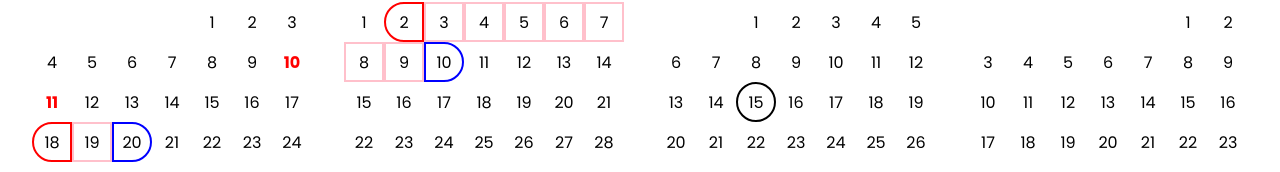
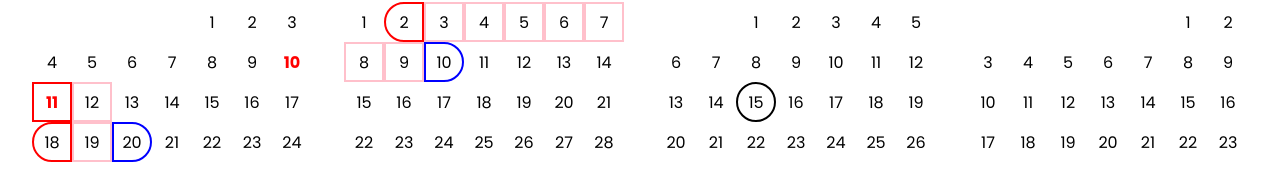
Before and after one commit to eduardouglas99/vacation-plan, a Next.js app: page / in a window 1280 px wide. Shown: the part 285-457 px from the top of the page. Built offline with nearby package versions, Linux system fonts and the light colour scheme.

Commit message:
created the logic to display info of days

```diff
--- a/src/components/calendar.tsx
+++ b/src/components/calendar.tsx
@@ -4,7 +4,7 @@ import { isSameMonth } from 'date-fns';
 import { pt } from 'date-fns/locale';
 import 'react-day-picker/dist/style.css';
 import styled from 'styled-components';
-import { eachDayOfInterval, addDays, subDays } from 'date-fns';
+import { eachDayOfInterval, addDays, subDays, isWithinInterval } from 'date-fns';
 
 type HolidaysPlanProps = {
     id: number,
@@ -29,49 +29,68 @@ export default function Calendar() {
     const data: HolidaysPlanProps[] = [
         {
             id: 0,
-            title: '',
-            description: '',
-            location: '',
-            date: new Date('2024-03-10T00:00:00.000Z')
+            title: 'Feriado ex 1',
+            description: 'feriado homenagem a fulano',
+            location: 'algarves',
+            date: new Date('2024-03-10T03:00:00.000Z')
         },
         {
             id: 1,
-            title: '',
-            description: '',
-            location: '',
-            date: new Date('2024-03-11T00:00:00.000Z')
+            title: 'feriado exemplo 2',
+            description: 'feriado dia das mulheres',
+            location: 'porto',
+            date: new Date('2024-03-11T03:00:00.000Z')
         }
     ]
 
     const holidaysRegister: HolidaysServiceProps[] = [
         {
             id: 0,
-            title: '',
-            name: '',
-            description: '',
+            title: 'ferias coletivas',
+            name: 'anselmo',
+            description: 'ex1',
             initialPeriod: new Date('2024-04-02T03:00:00.000Z'),
             endPeriod: new Date('2024-04-10T03:00:00.000Z'),
-            location: ''
+            location: 'lisboa'
         },
         {
             id: 1,
-            title: '',
-            name: '',
-            description: '',
+            title: 'ferias 3 semanas',
+            name: 'lurdes',
+            description: 'ex2',
             initialPeriod: new Date('2024-03-18T03:00:00.000Z'),
             endPeriod: new Date('2024-03-20T03:00:00.000Z'),
-            location: ''
+            location: 'japão'
         },
         {
             id: 2,
-            title: '',
-            name: '',
-            description: '',
+            title: 'periodo sabatico',
+            name: 'joaquin, plabo, tavares',
+            description: 'ex3',
             initialPeriod: new Date('2024-05-15T03:00:00.000Z'),
             endPeriod: new Date('2024-05-15T03:00:00.000Z'),
-            location: ''
+            location: 'brasil'
+        },
+        {
+            id: 3,
+            title: 'pascoa seletiva',
+            description: 'coelho',
+            location: 'porto das galinhas',
+            initialPeriod: new Date('2024-03-11T03:00:00.000Z'),
+            endPeriod: new Date('2024-03-12T03:00:00.000Z'),
+            name: 'Gilberto'
         }
     ]
+
+    const today = new Date();
+    const [days, setDays] = React.useState<Date[]>([]);
+    const [month, setMonth] = useState<Date>(new Date());
+    const bookedStyle = { border: '2px solid #000' };
+    const startStyle = { border: '2px solid red' };
+    const endStyle = { border: '2px solid blue' };
+    const middleStyle = { border: '2px solid pink' };
+    const [holidayData, setHolidayData] = useState<HolidaysPlanProps>();
+    const [holidayRegister, setHolidayRegister] = useState<HolidaysServiceProps>();
 
     const splitArray = (data: HolidaysServiceProps[]) => {
         const booked: Date[] = [];
@@ -100,13 +119,36 @@ export default function Calendar() {
         }
     }
 
-    const today = new Date();
-    const [days, setDays] = React.useState<Date[]>([]);
-    const [month, setMonth] = useState<Date>(new Date());
-    const bookedStyle = { border: '2px solid #000' };
-    const startStyle = { border: '2px solid red' };
-    const endStyle = { border: '2px solid blue' };
-    const middleStyle = { border: '2px solid pink' };
+    const SearchInformationPeriod = (day: Date) => {
+        const newDateFormat = day.toDateString();
+        const haveHolidayPlan = data.find(d => d.date.toDateString() === newDateFormat);
+        const haveHolidayRegister = holidaysRegister.find(date =>
+            date.initialPeriod.toDateString() === newDateFormat ||
+            date.endPeriod.toDateString() === newDateFormat ||
+            isWithinInterval(newDateFormat, {
+                end: date.endPeriod,
+                start: date.initialPeriod
+            }));
+
+        if(!haveHolidayPlan && !haveHolidayRegister){
+            setHolidayRegister(undefined);
+            setHolidayData(undefined);
+            return;
+        }
+
+        if (!haveHolidayPlan) {
+            setHolidayData(undefined);
+        }else {
+            setHolidayData(haveHolidayPlan);
+        }
+
+        if(!haveHolidayRegister){
+            setHolidayRegister(undefined);
+        } else {
+            setHolidayRegister(haveHolidayRegister);
+        }
+    }
+
 
     useEffect(() => {
         data.map((day: HolidaysPlanProps) => {
@@ -126,11 +168,31 @@ export default function Calendar() {
                 month={month}
                 onMonthChange={setMonth}
                 fixedWeeks
+                onDayClick={SearchInformationPeriod}
                 modifiers={
                     splitArray(holidaysRegister)
                 }
                 modifiersStyles={{ booked: bookedStyle, range_start: startStyle, range_end: endStyle, range_middle: middleStyle  }}
             />
+
+            {holidayData ? (
+                <div>
+                    <h1>{holidayData.title}</h1>
+                    <p>{holidayData.description}</p>
+                    <p>{holidayData.location}</p>
+                    <p>{holidayData.date.toLocaleDateString()}</p>
+                </div>
+            ) : null}
+
+        {holidayRegister ? (
+                <div>
+                    <h1>{holidayRegister && holidayRegister.title}</h1>
+                    <p>{holidayRegister && holidayRegister.description}</p>
+                    <p>{holidayRegister && holidayRegister.location}</p>
+                    <p>{holidayRegister && holidayRegister.initialPeriod.toLocaleDateString()}</p>
+                    <p>{holidayRegister && holidayRegister.endPeriod.toLocaleDateString()}</p>
+                </div>
+            ) : null}
 
             <BackTodayButton disabled={isSameMonth(today, month)} onClick={() => setMonth(today)}>
                 Back to Today
```
